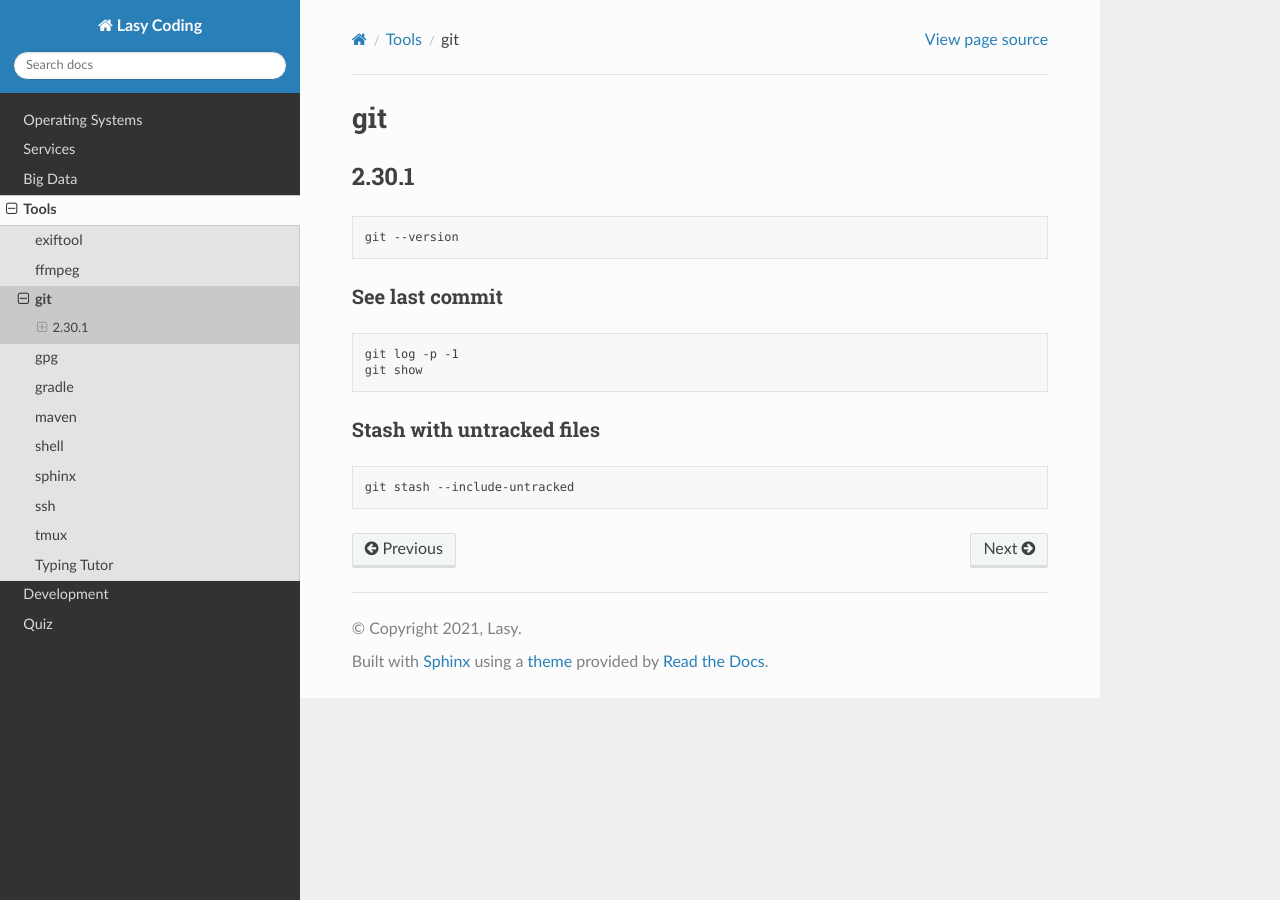
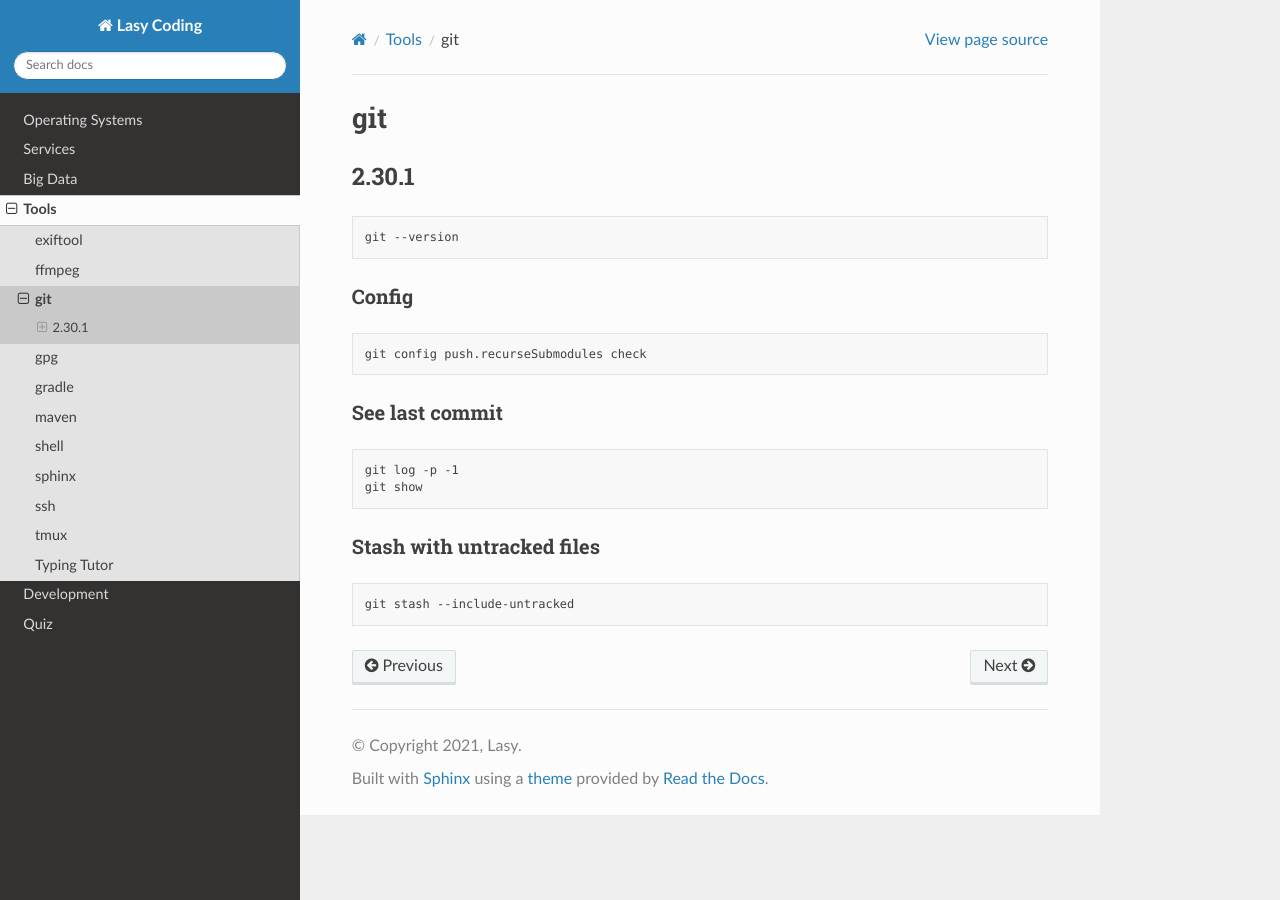
Before and after one commit to lasyard/coding, a Sphinx documentation site: the page built from docs/tools/git.md, in a window 1280 px wide. Built offline with Sphinx 7.4.7 and the Read the Docs theme 2.0.0, drawn with Linux system fonts in a browser that asks for light colours.

Commit message:
Updated docs/tools/git.

````diff
--- a/docs/tools/git.md
+++ b/docs/tools/git.md
@@ -4,6 +4,12 @@
 
 ```sh
 git --version
+```
+
+### Config
+
+```sh
+git config push.recurseSubmodules check
 ```
 
 ### See last commit
````
